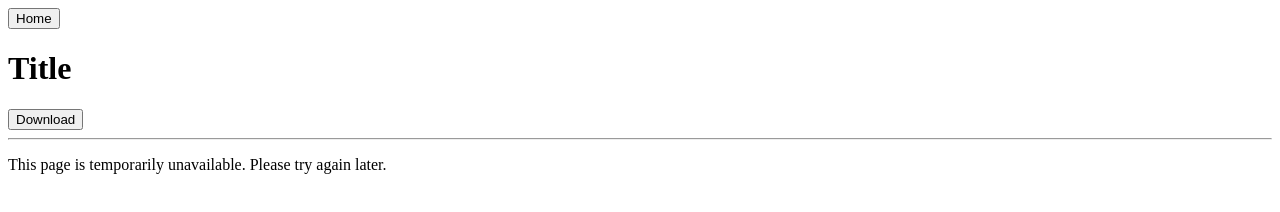
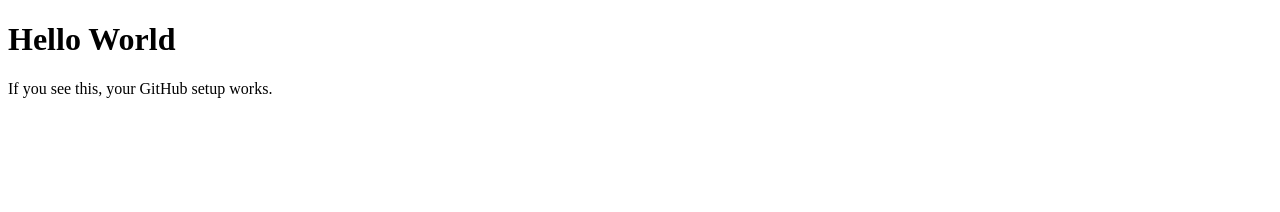
Before and after one commit to aston-geh/website-demo, a plain HTML site: page Index.html in a window 1280 px wide. Drawn offline with Linux system fonts and the light colour scheme.

Commit message:
Delet all
Delete all

```diff
--- a/Index.html
+++ b/Index.html
@@ -1,18 +1,10 @@
 <!DOCTYPE html>
 <html>
 <head>
-    <title>Black Screen</title>
-    <link rel="stylesheet" type="text/css" href="Index.css">
+    <title>Test Page</title>
 </head>
 <body>
-    <div class="black-screen">
-        <div class="TitleFrame">
-            <button class="Medbtn">Home</button>
-            <h1 class="Title">Title</h1>
-            <button class="Medbtn">Download</button>
-        </div>
-        <hr class="Line"></hr>
-        <p class="Text">This page is temporarily unavailable. Please try again later.</p>
-    </div>
+    <h1>Hello World</h1>
+    <p>If you see this, your GitHub setup works.</p>
 </body>
 </html>
```
